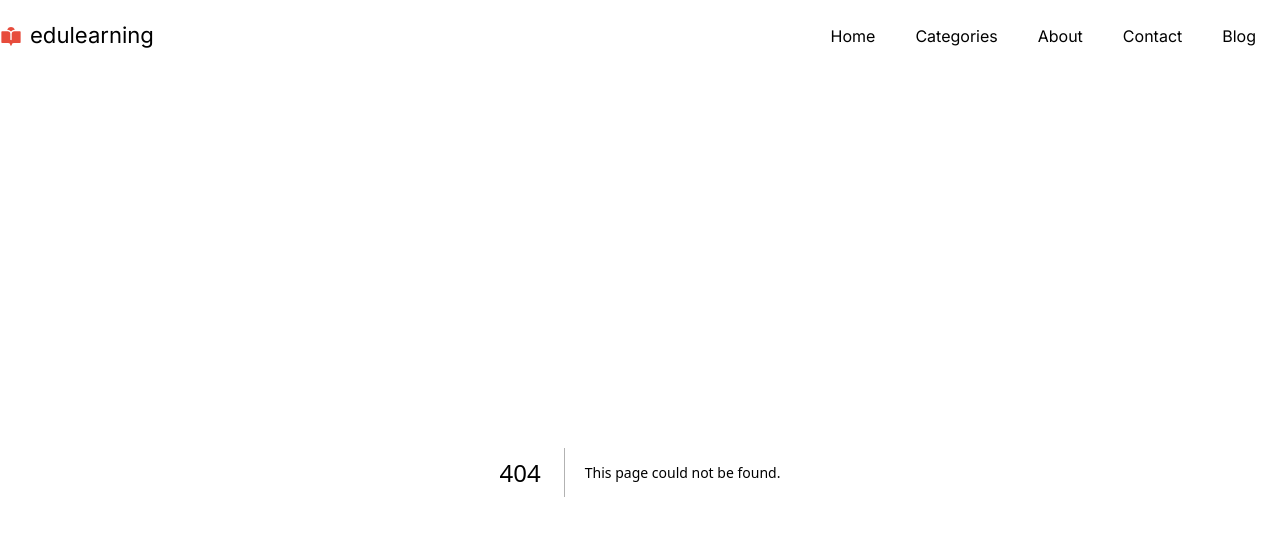
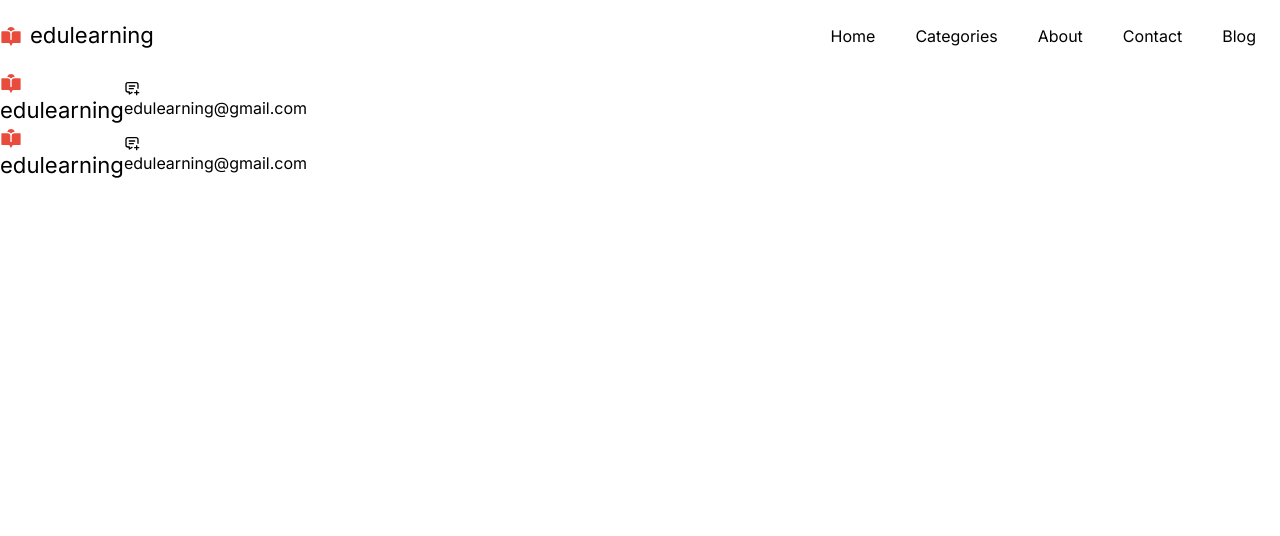
Before and after one commit to motuncoded/edulearning, a Next.js app: page /components/navigation/footer in a window 1280 px wide. Before the commit this address had no page. Shown: the top 536 px of the page. Built offline with nearby package versions, Linux system fonts and the light colour scheme.

Commit message:
Setup the footer component
In this change I created the logo component for the foooter

```diff
--- /dev/null
+++ b/src/app/components/navigation/footer/page.tsx
@@ -0,0 +1,25 @@
+import { PiBookOpenUserFill } from "react-icons/pi";
+import { TbMessagePlus } from "react-icons/tb";
+
+
+const Logo = () => (
+  <header className="flex justify-center items-center">
+    <h2>
+      <PiBookOpenUserFill
+        size="22"
+        className="text-[var(--accent-color)] mr-2"
+      />
+      <span className="text-[1.38rem]">edulearning</span>
+    </h2>
+    <a href="mailto:edulearning@gmail.com">
+      <TbMessagePlus /> <span>edulearning@gmail.com</span>{" "}
+    </a>
+  </header>
+);
+export default function page() {
+  return (
+    <footer className="flex justify-between max-sm:px-2 h-4/6" >
+      <Logo />
+    </footer>
+  )
+}
--- a/src/app/components/navigation/navbar/page.tsx
+++ b/src/app/components/navigation/navbar/page.tsx
@@ -1,6 +1,6 @@
 "use client";
 import { usePathname } from "next/navigation";
-import React, { ReactNode, useState } from "react";
+import  { ReactNode, useState } from "react";
 import { PiBookOpenUserFill } from "react-icons/pi";
 import Link from "next/link";
 import { IoIosMenu } from "react-icons/io";
--- a/src/app/layout.tsx
+++ b/src/app/layout.tsx
@@ -2,6 +2,8 @@ import type { Metadata } from "next";
 import { Inter } from "next/font/google";
 import "./globals.css";
 import Navbar from "./components/navigation/navbar/page";
+import Footer from "./components/navigation/footer/page";
+
 
 const inter = Inter({ subsets: ["latin"] });
 
@@ -22,6 +24,7 @@ export default function RootLayout({
         <div className="max-w-[1280px] w-[calc(1280px - 1rem)] m-auto">
           <Navbar />
           {children}
+          <Footer/>
         </div>
       </body>
     </html>
--- a/src/app/more.tsx
+++ b/src/app/more.tsx
@@ -3,7 +3,7 @@ import Image from "next/image";
 
 export default function More() {
   return (
-    <section className="my-4 p-2">
+    <section className="my-4 p-2 relative h-screen">
       <h4 className="text-2xl font-medium">More about Edulearning</h4>
       <p>
         Getting the authetic learning materials from books, videos to podcasts.{" "}
```
